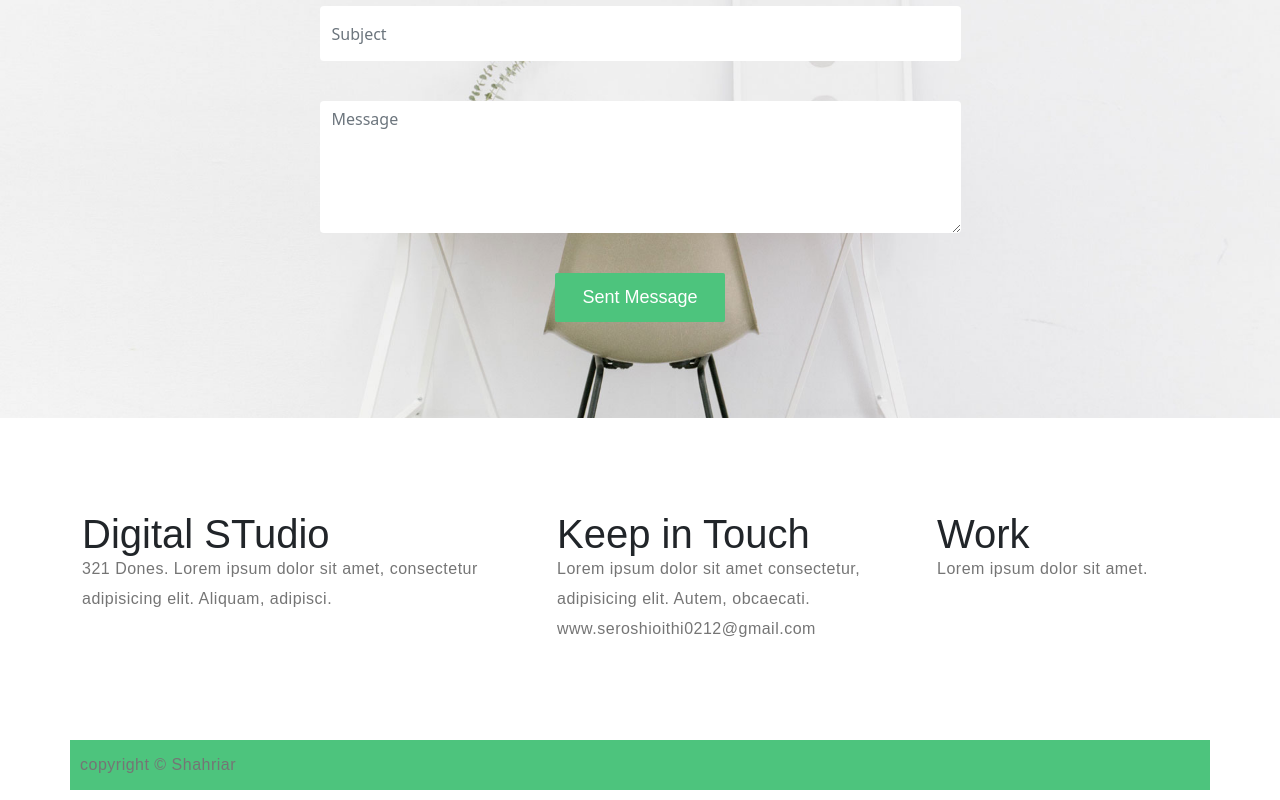
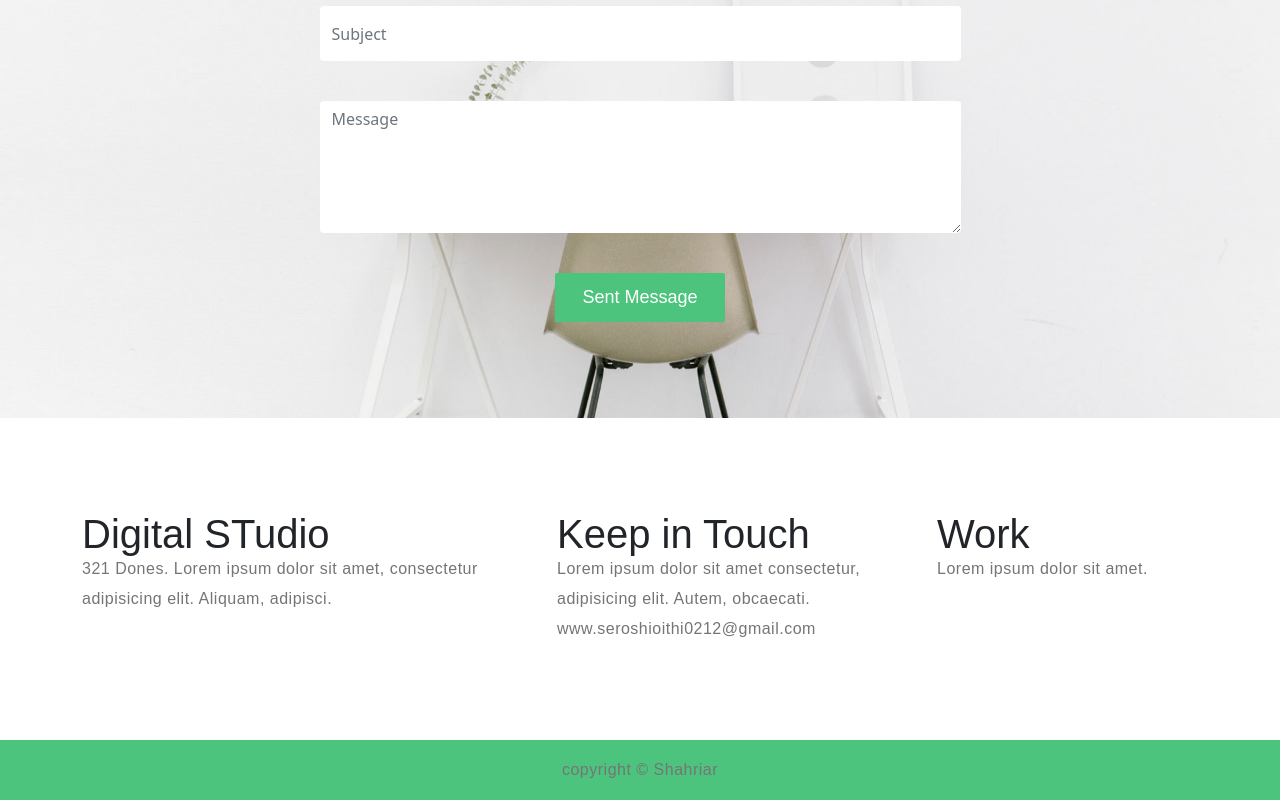
Before and after one commit to Shahriar-Nazim/Sella_Practicing, a plain HTML site: page Index.html in a window 1280 px wide. Shown: the part 3166-3966 px from the top of the page. Drawn offline with Linux system fonts and the light colour scheme.

Commit message:
solve entering

```diff
--- a/Css/style.css
+++ b/Css/style.css
@@ -413,9 +413,10 @@ body {
 }
 
 .rights{
-
+    text-align: center;
     background-color: #4dc47d;
     color: #505050;
-    margin: auto;
-    padding: 10px;
+    padding: 15px;
+    font-size: 24px;
+    letter-spacing: 1px;
 }
--- a/Index.html
+++ b/Index.html
@@ -289,13 +289,12 @@
             </div>
         </footer>
         <footer>
-            <div class="container">
+
                 <div class="row">
                     <div class="rights">
                         <p>copyright &copy; Shahriar</p>
                     </div>
                 </div>
-            </div>
         </footer>
 
         <div class="back_to_top">
```
